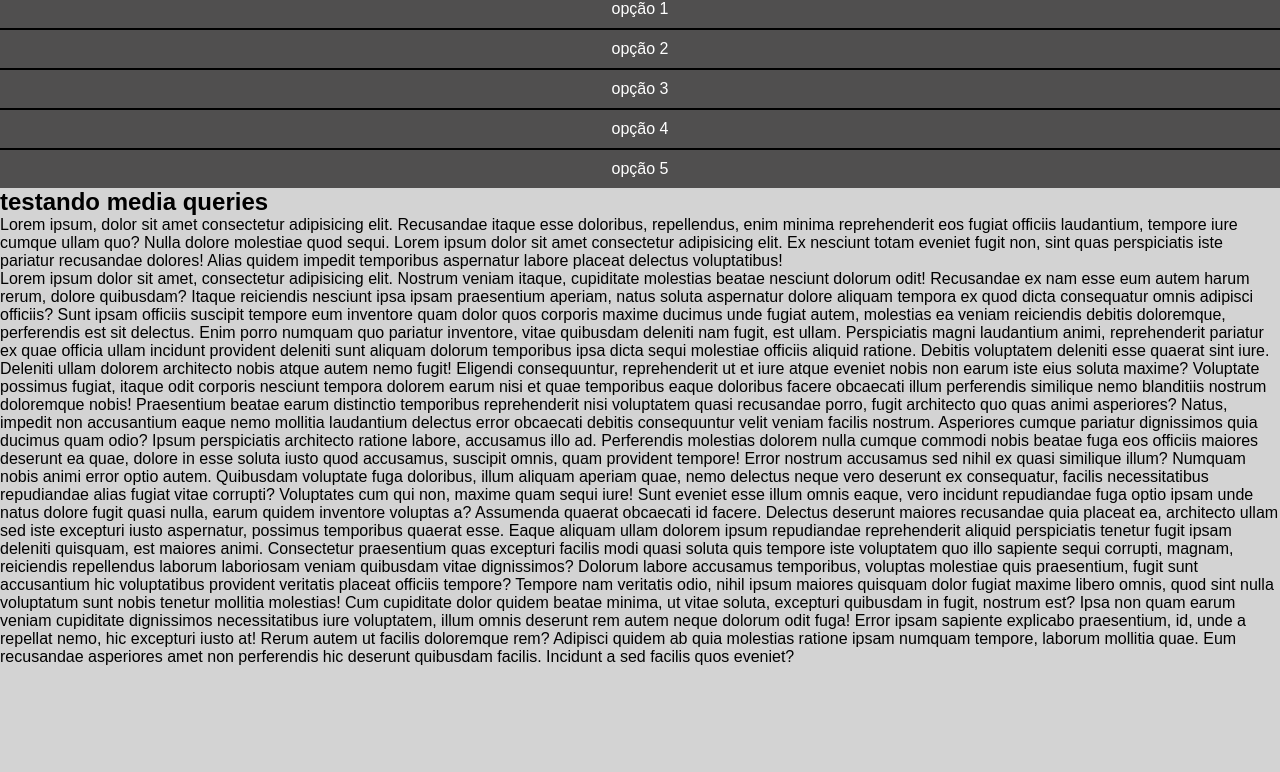
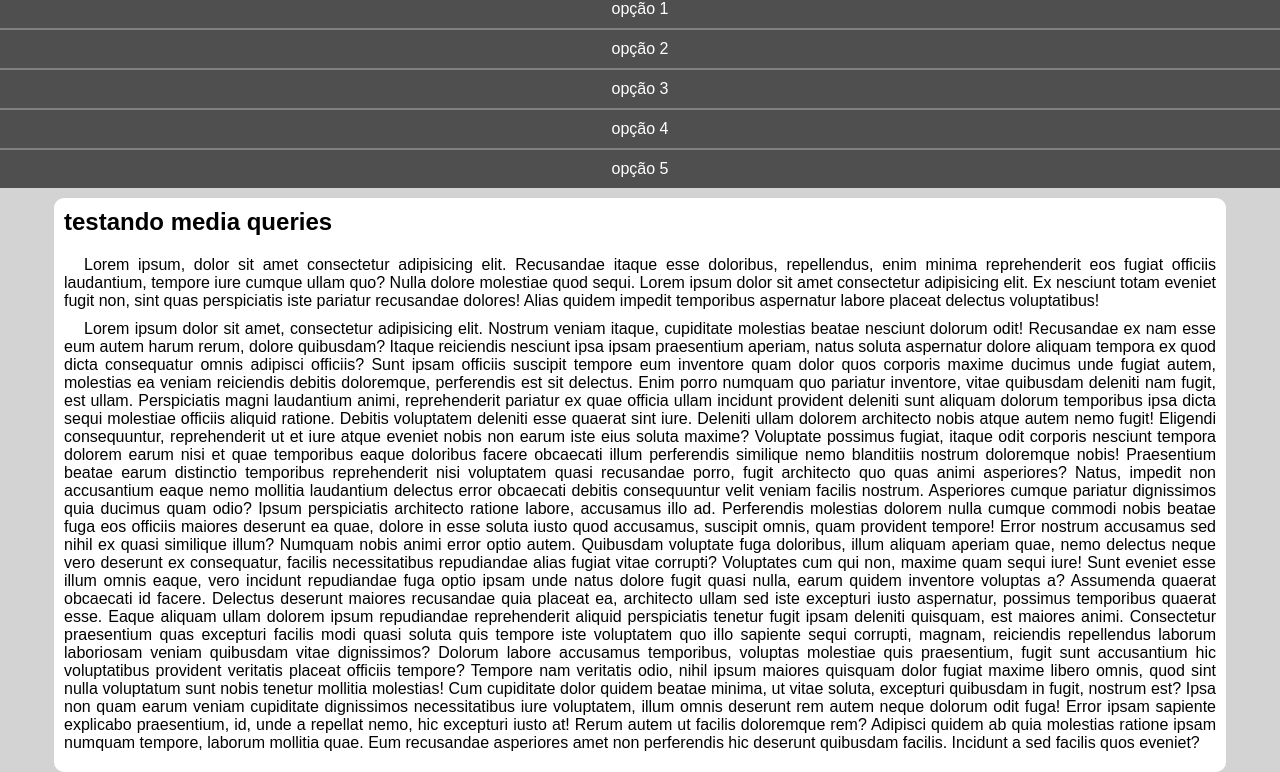
Before and after one commit to henriquelacerda313/html-css, a plain HTML site: page 026/mq005/index.html in a window 1280 px wide. Shown: the part 49-821 px from the top of the page. Before the commit the page ends 800 px from the top, so only its background shows below. Drawn offline with Linux system fonts and the light colour scheme.

Commit message:
atualizando projeto

```diff
--- a/026/mq005/estilos/style.css
+++ b/026/mq005/estilos/style.css
@@ -19,6 +19,7 @@ header {
 h1 > header {
     padding: 10px;
     text-align: center;
+
 }
 
 nav {
@@ -37,5 +38,32 @@ nav > ul > li > a {
     text-align: center;
     background-color: rgb(80, 79, 79);
     color: white;
-    border-top: 2px solid black;
+    border-top: 2px solid gray;
 }
+
+nav > ul > li > a:hover {
+
+    background-color: lightgray;
+}
+
+main  {
+
+    width: 90vw;
+    background-color: white;
+    margin: auto;
+    padding: 10px;
+    border-radius: 10px;
+    margin-top: 10px;
+}
+
+article > h2 {
+padding-bottom: 20px;
+
+}
+
+article > p {
+
+text-align: justify;
+margin-bottom: 10px;
+text-indent: 20px;
+}
```
